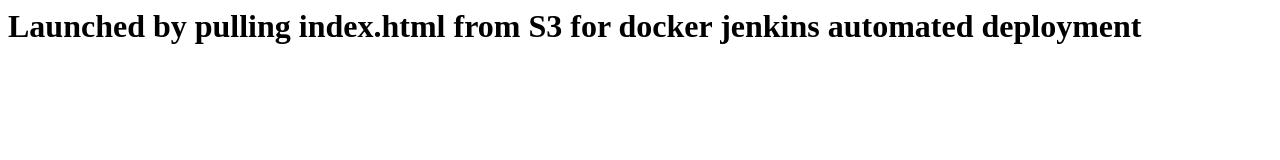
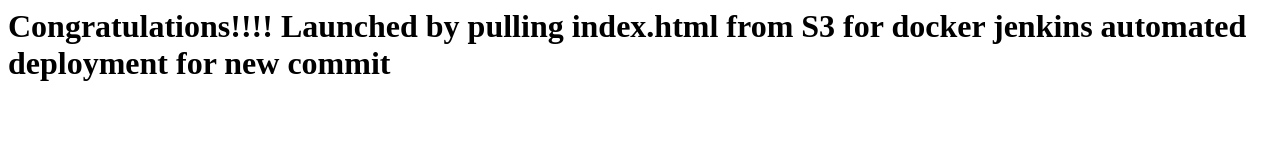
Before and after one commit to AnilNanda/dockerrepo, a plain HTML site: page index.html in a window 1280 px wide. Drawn offline with Linux system fonts and the light colour scheme.

Commit message:
Updated index.html for S3 auto

```diff
--- a/index.html
+++ b/index.html
@@ -1 +1 @@
-<h1>Launched by pulling index.html from S3 for docker jenkins automated deployment</h1>
+<h1>Congratulations!!!!    Launched by pulling index.html from S3 for docker jenkins automated deployment for new commit</h1>
```
Also changed, not shown: 1 other file.
